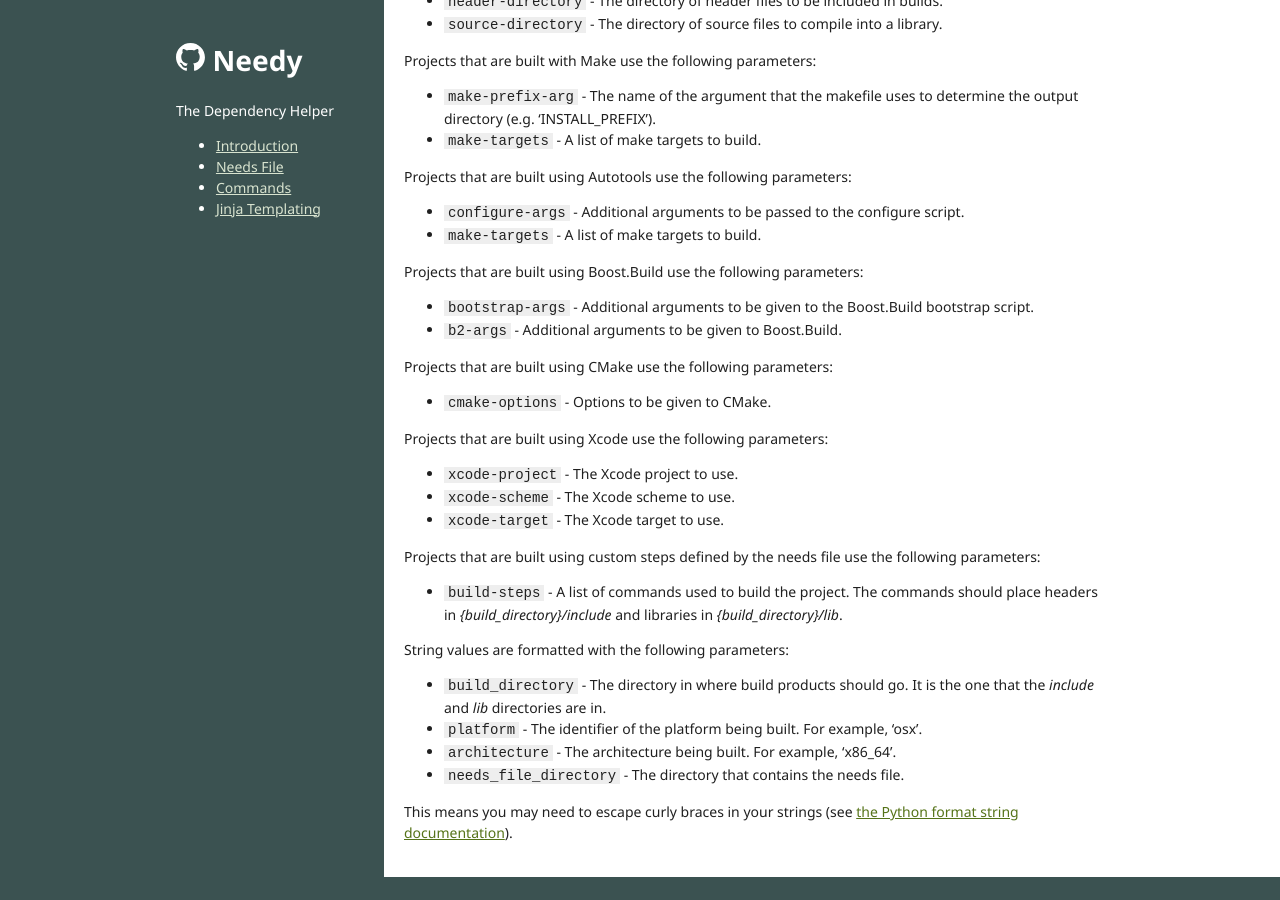
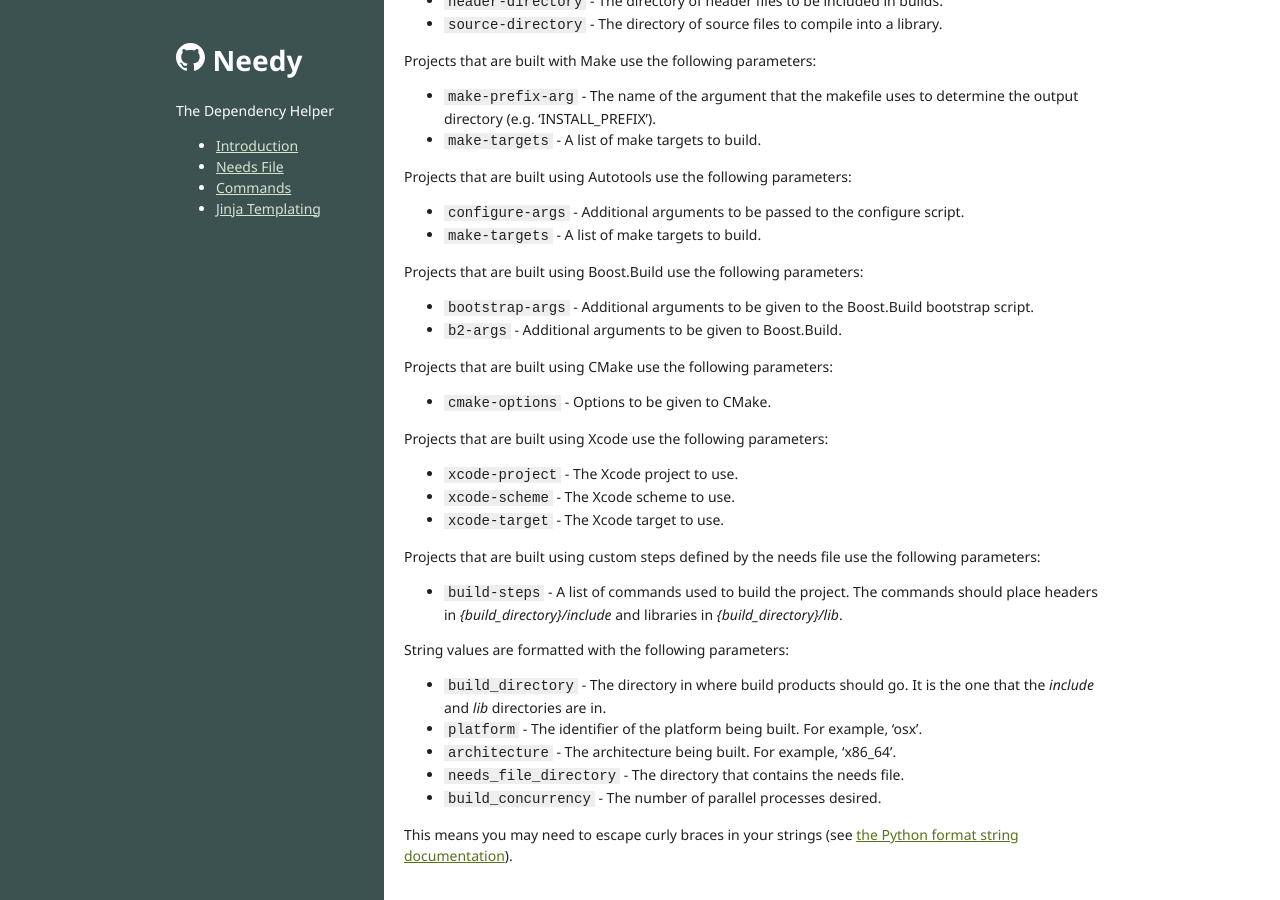
Before and after one commit to ccbrown/needy, a Jekyll site: the page built from needs-file.md, in a window 1280 px wide and 900 px high, scrolled down 2407 px. Built offline with Jekyll 4.4.1, drawn with Linux system fonts in a browser that asks for light colours; before the commit the page ends 3284 px from its top, so only the background shows below that.

Commit message:
add build_concurrency format variable

```diff
--- a/needs-file.md
+++ b/needs-file.md
@@ -133,5 +133,6 @@ String values are formatted with the following parameters:
 * `platform` - The identifier of the platform being built. For example, 'osx'.
 * `architecture` - The architecture being built. For example, 'x86_64'.
 * `needs_file_directory` - The directory that contains the needs file.
+* `build_concurrency` - The number of parallel processes desired.
 
 This means you may need to escape curly braces in your strings (see [the Python format string documentation](https://docs.python.org/2/library/string.html#formatstrings)).
```
